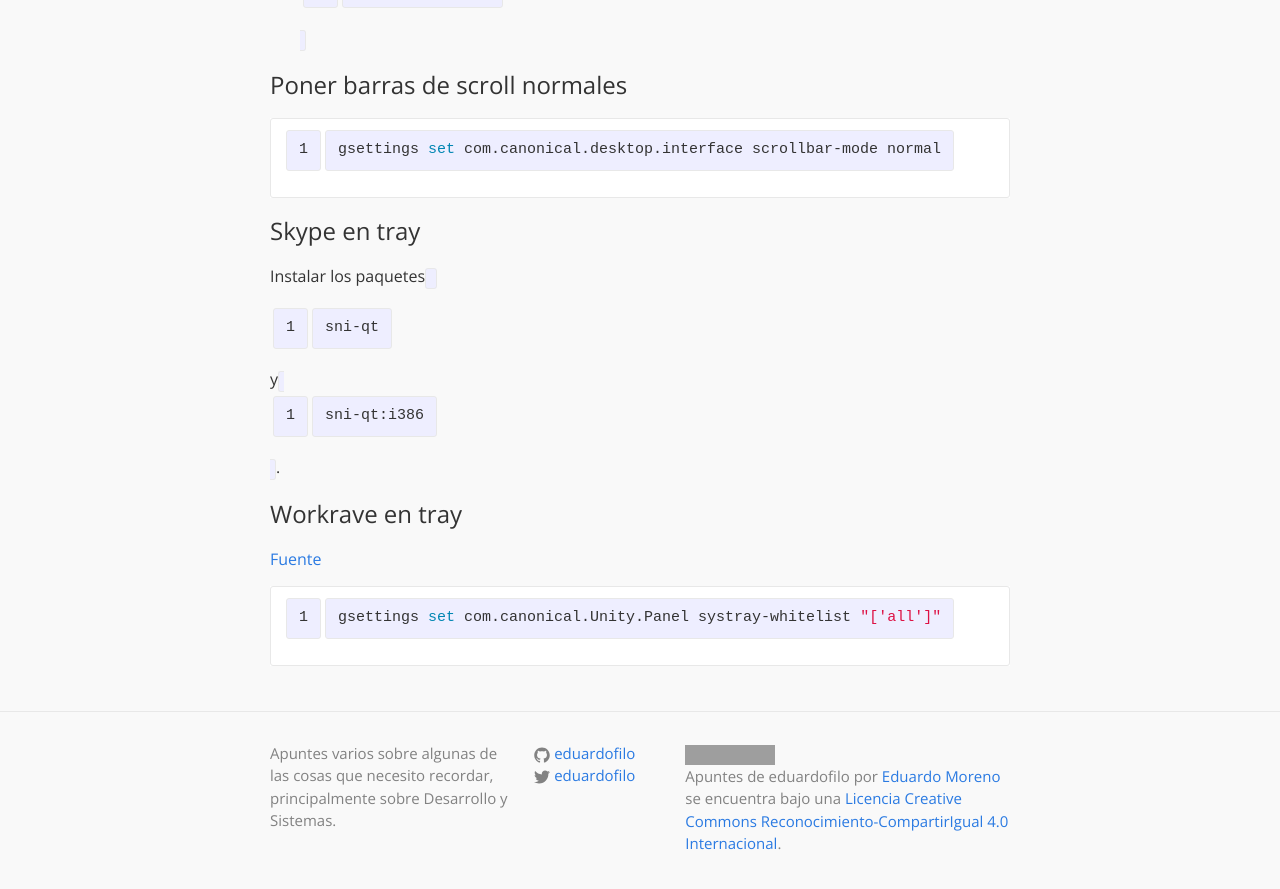
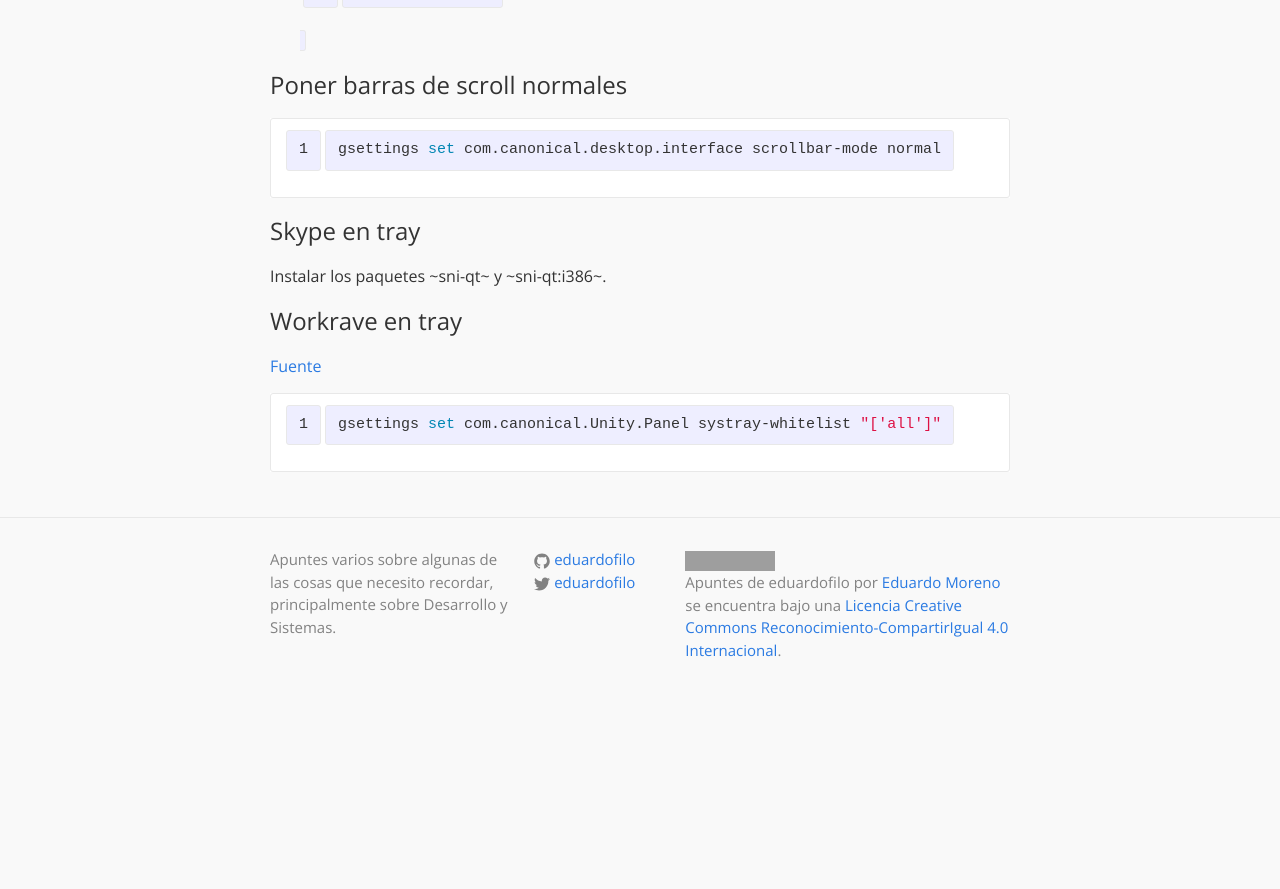
Before and after one commit to eduardofilo/eduardofilo.jekyll, a Jekyll site: the page built from sistemas/ubuntu.md, in a window 1280 px wide and 900 px high, scrolled down 15008 px. Shown: the top 889 px of the window. Built offline with Jekyll 4.4.1, drawn with Linux system fonts in a browser that asks for light colours; after the commit the page ends 15714 px from its top, so only the background shows below that; grey boxes are pictures that could not be loaded.

Commit message:
Prueba por el problema con el backtick.

```diff
--- a/sistemas/ubuntu.md
+++ b/sistemas/ubuntu.md
@@ -522,7 +522,7 @@
 
 ## Skype en tray
 
-Instalar los paquetes `sni-qt` y `sni-qt:i386`.
+Instalar los paquetes ~sni-qt~ y ~sni-qt:i386~.
 
 ## Workrave en tray
 
```
